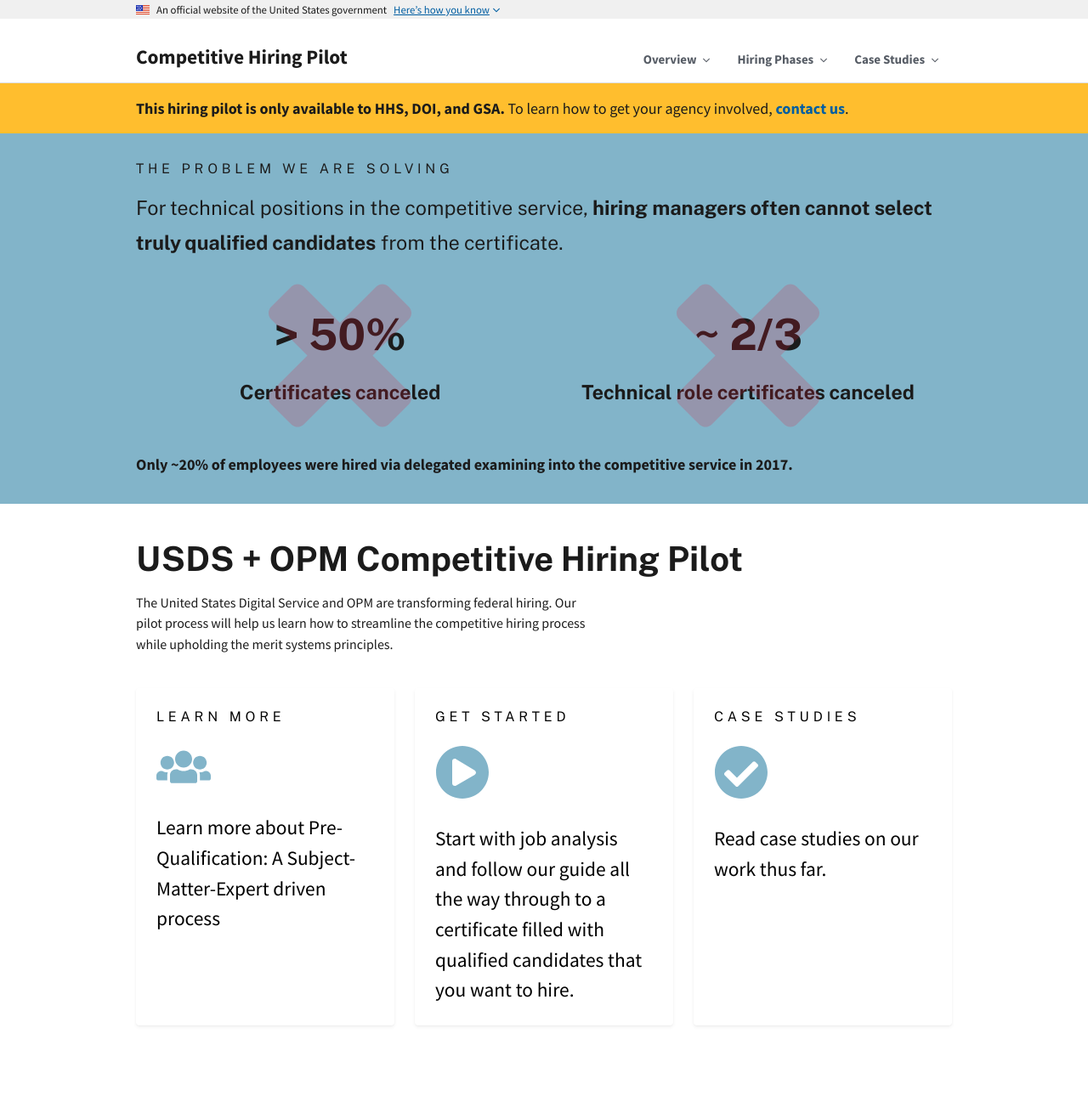
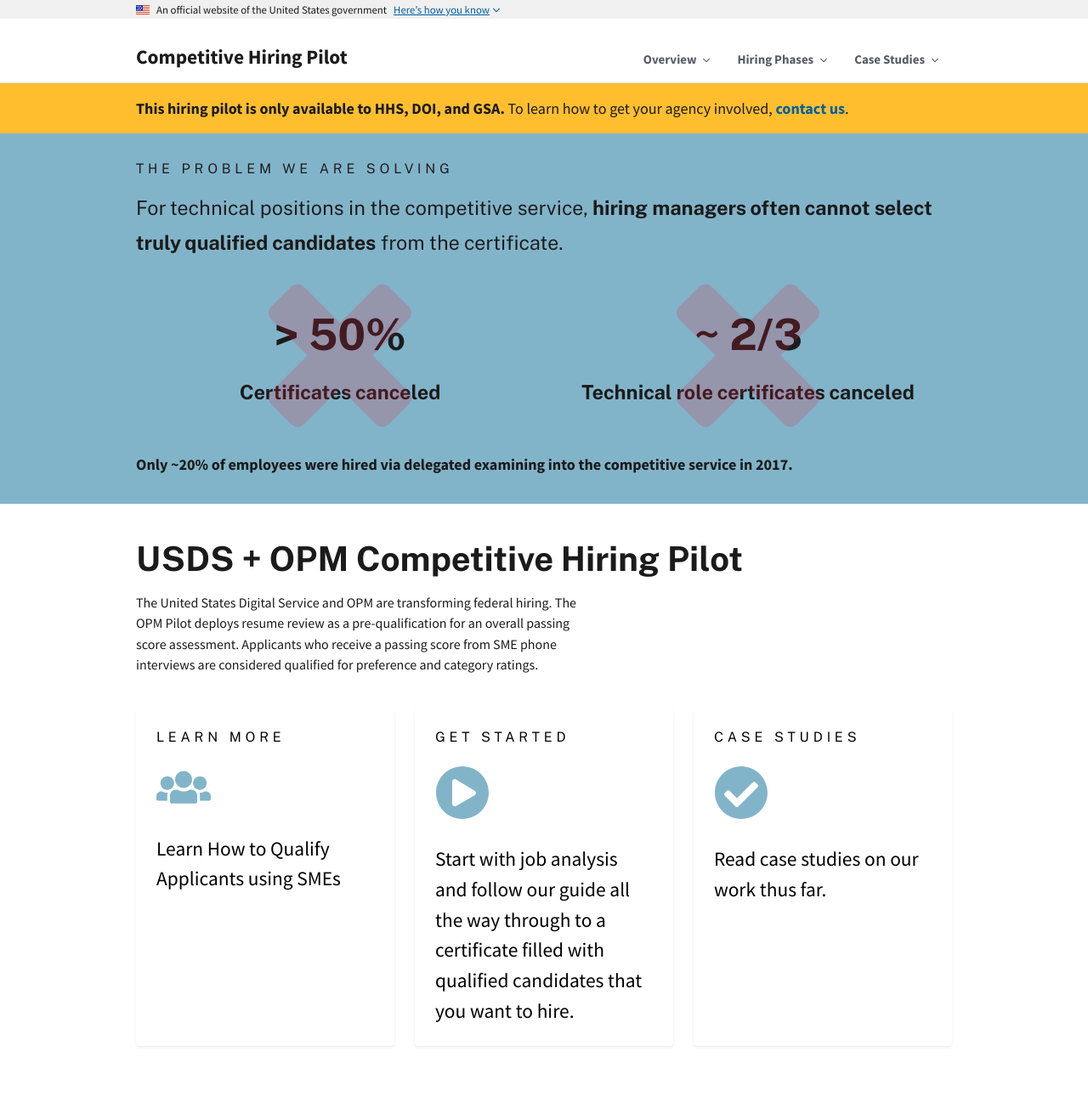
Before and after one commit to usds/SME-QA-Website, a Jekyll site: the page built from pages/home.html, in a window 1280 px wide. Shown: the whole page at 85% size. Built offline with Jekyll 4.4.1, drawn with Linux system fonts in a browser that asks for light colours; before the commit the page ends 1279 px from its top, so only the background shows below that.

Commit message:
Fixes images on ratings page. Fixes language on home and removes some info from DOI page.

```diff
--- a/pages/home.html
+++ b/pages/home.html
@@ -1,6 +1,6 @@
 ---
 layout: default
-description: The United States Digital Service and OPM are transforming federal hiring. Our pilot process will help us learn how to streamline the competitive hiring process while upholding the merit systems principles.
+description: The United States Digital Service and OPM are transforming federal hiring. The OPM Pilot deploys resume review as a pre-qualification for an overall passing score assessment. Applicants who receive a passing score  from SME phone interviews are considered qualified for preference and category ratings.
 section: home
 permalink: /
 ---
@@ -48,7 +48,7 @@
         </div>
         <div class="chp-home-featured__body">
           <p>
-            Learn more about Pre-Qualification: A Subject-Matter-Expert driven process
+            Learn How to Qualify Applicants using SMEs
           </p>
         </div>
       </a>
```
Also changed, not shown: _rating-guide/0500_determining-interview-assessment-ratings.md (+7 -7 lines), pages/case-studies/doi.md (+1 -1 lines).
